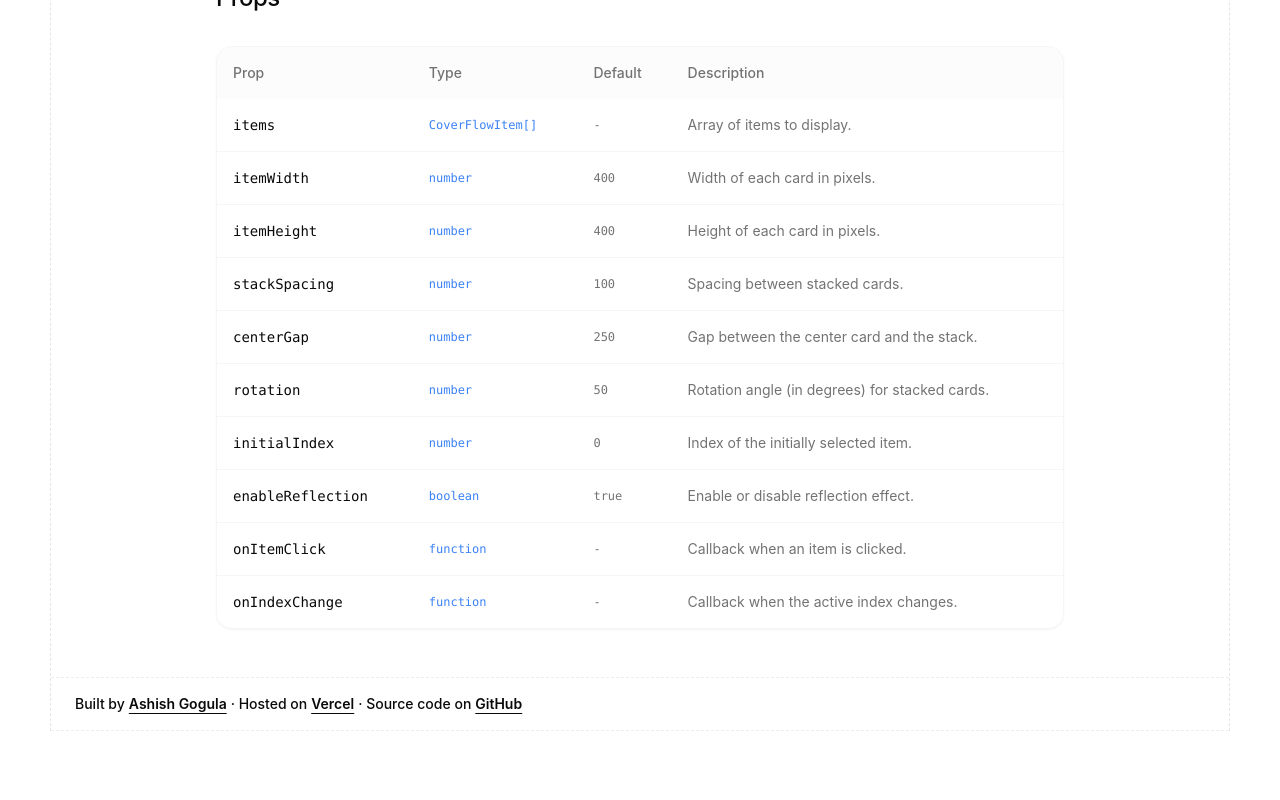
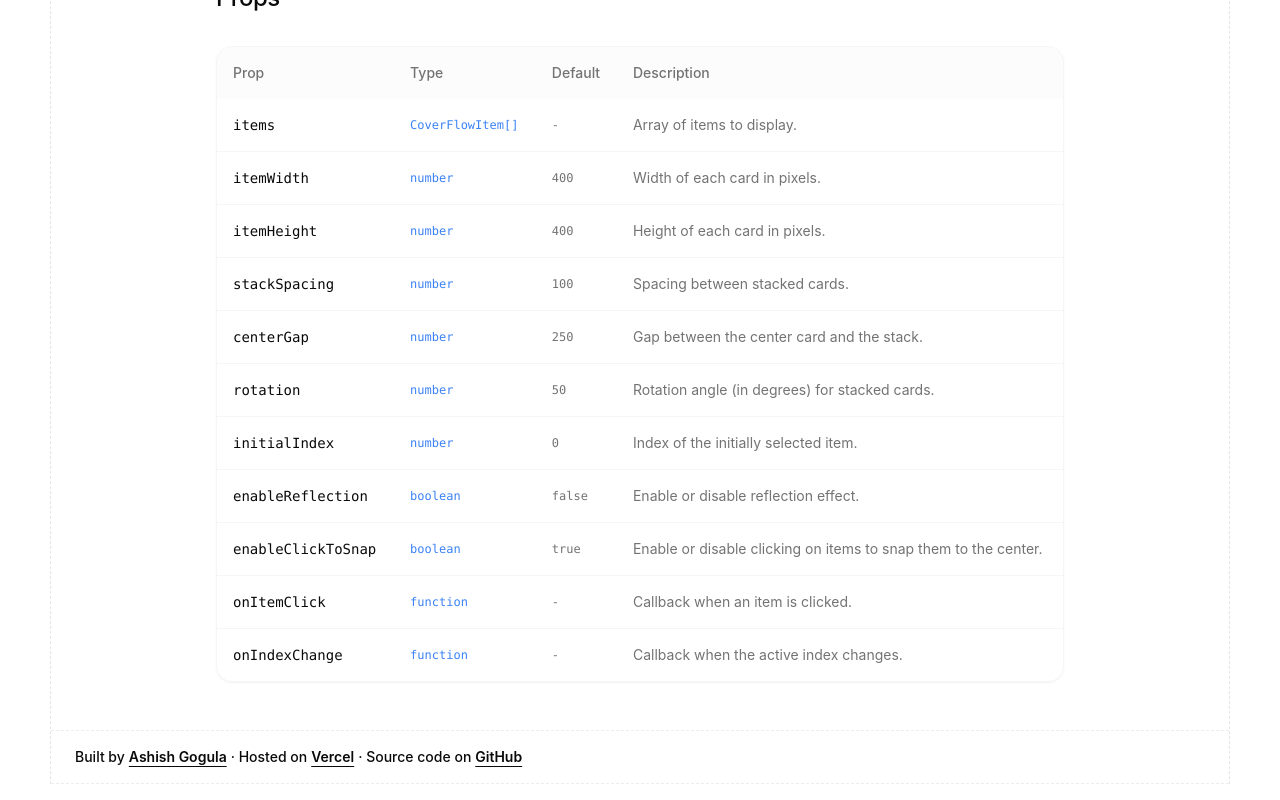
Before and after one commit to ashishgogula/coverflow, a Next.js app: page /get-started in a window 1280 px wide. Shown: the part 2634-3434 px from the top of the page. Before the commit the page ends 3381 px from the top, so only its background shows below. Built offline with nearby package versions, Linux system fonts and the light colour scheme; no server answers.

Commit message:
docs(get-started): update demo props table for coverflow component

```diff
--- a/app/get-started/get-started-client.tsx
+++ b/app/get-started/get-started-client.tsx
@@ -643,10 +643,24 @@ export default function CoverFlowDemo() {
                         boolean
                       </td>
                       <td className="p-4 font-mono text-xs text-muted-foreground">
+                        false
+                      </td>
+                      <td className="p-4 text-muted-foreground">
+                        Enable or disable reflection effect.
+                      </td>
+                    </tr>
+                    <tr className="group hover:bg-secondary/20 transition-colors">
+                      <td className="p-4 font-mono text-foreground">
+                        enableClickToSnap
+                      </td>
+                      <td className="p-4 font-mono text-xs text-blue-500">
+                        boolean
+                      </td>
+                      <td className="p-4 font-mono text-xs text-muted-foreground">
                         true
                       </td>
                       <td className="p-4 text-muted-foreground">
-                        Enable or disable reflection effect.
+                        Enable or disable clicking on items to snap them to the center.
                       </td>
                     </tr>
                     <tr className="group hover:bg-secondary/20 transition-colors">
```
